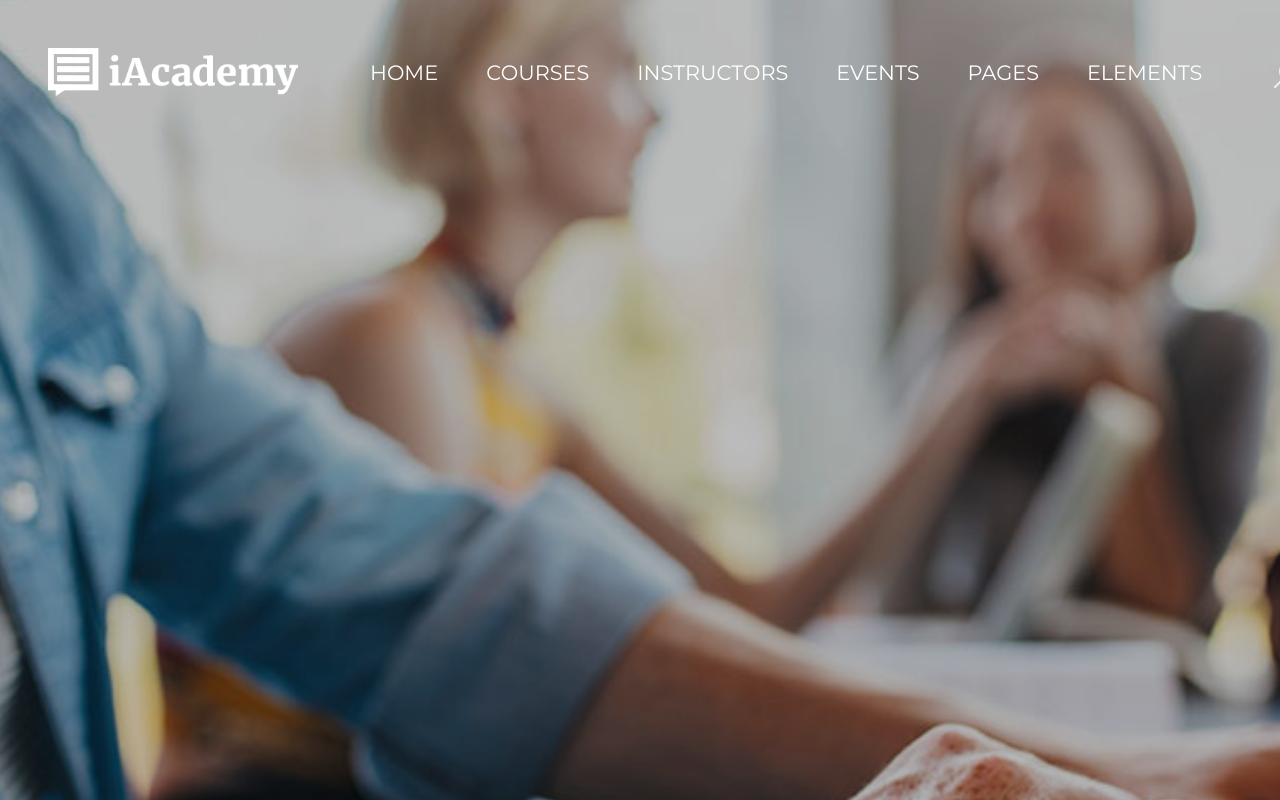
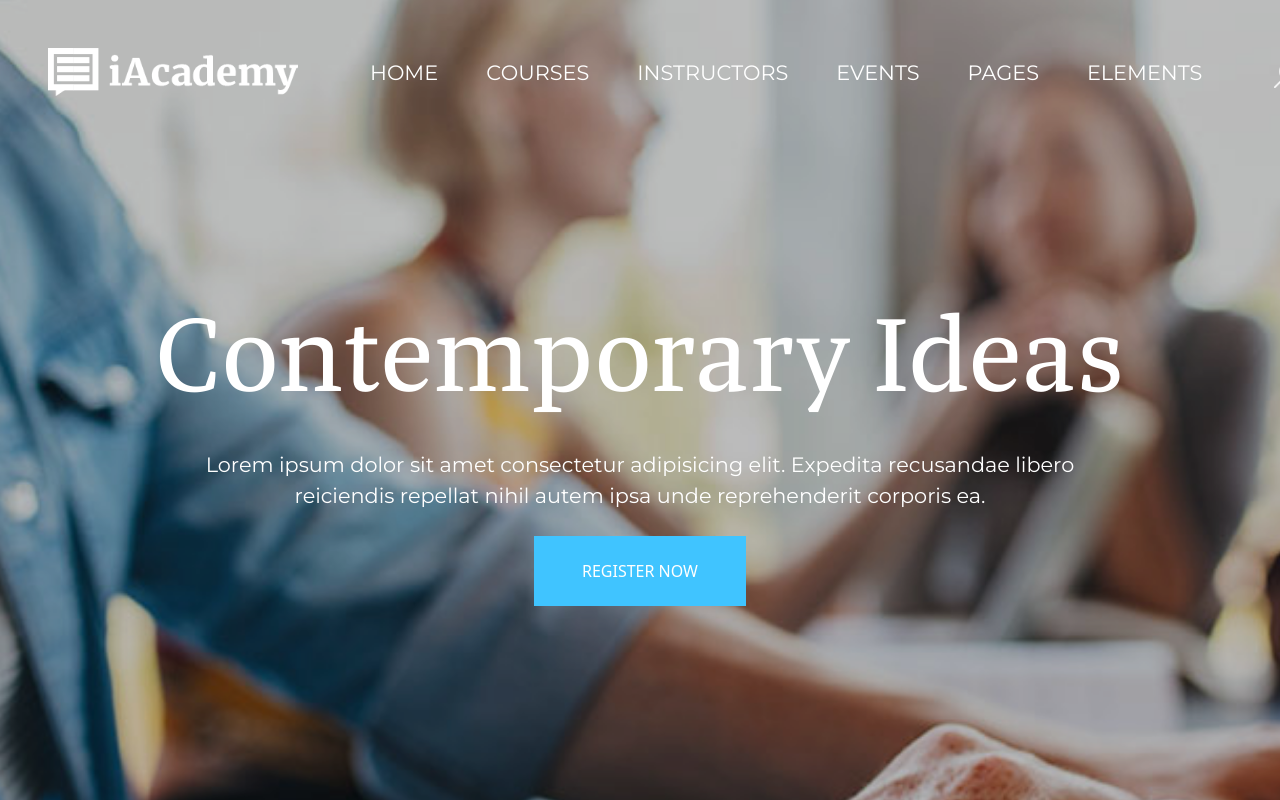
Before and after one commit to lucafranzoi98/proj-html-vuejs, a Vue app: page / in a window 1280 px wide. Shown: the top 800 px of the page. Built offline with nearby package versions, Linux system fonts and the light colour scheme.

Commit message:
add jumbotron

```diff
--- a/src/assets/scss/app.scss
+++ b/src/assets/scss/app.scss
@@ -39,4 +39,30 @@ header{
       border-radius: 50%;
       font-size: 0.75rem;
    }
+
+   .jumbo{
+      margin-top: -150px;
+
+      h1{
+         font-family: Tasman;
+         font-size: 7rem;
+         font-weight: 500;
+      }
+
+      p{
+         font-family: Montserrat;
+         font-size: 1.3rem;
+      }
+
+      a{
+         background-color: $ia-primary;
+         padding: 1.5rem 3rem;
+         color: white;
+         text-decoration: none;
+         text-transform: uppercase;
+         font-weight: 500;
+      }
+   }
+
+
 }
--- a/src/components/AppHeader.vue
+++ b/src/components/AppHeader.vue
@@ -1,10 +1,12 @@
 <script>
 import AppNavbar from './AppNavbar.vue';
+import AppJumbotron from './AppJumbotron.vue';
 
 export default{
    name: "AppHeader",
    components: {
-      AppNavbar
+      AppNavbar,
+      AppJumbotron
    }
 }
 </script>
@@ -13,10 +15,14 @@ export default{
 
    <header>
 
-      <div class="darker-layer">
+      <div class="darker-layer d-flex flex-column justify-content-between p-5">
+
          <AppNavbar></AppNavbar>
+
+         <AppJumbotron></AppJumbotron>
+
+         <div>CIAO</div>
       </div>
-
 
    </header>
 
--- /dev/null
+++ b/src/components/AppJumbotron.vue
@@ -0,0 +1,16 @@
+<script>
+export default{
+   name: "AppJumbotron"
+}
+
+</script>
+
+<template>
+
+   <div class="text-center text-white container jumbo">
+      <h1 class="mb-4">Contemporary Ideas</h1>
+      <p class="px-5 mx-5 mb-5">Lorem ipsum dolor sit amet consectetur adipisicing elit. Expedita recusandae libero reiciendis repellat nihil autem ipsa unde reprehenderit corporis ea.</p>
+      <a href="#" class="text-uppercase">Register now</a>
+   </div>
+
+</template>
--- a/src/components/AppNavbar.vue
+++ b/src/components/AppNavbar.vue
@@ -13,7 +13,7 @@ export default{
 
 <template>
 
-   <nav class="p-5 d-flex align-items-center justify-content-between">
+   <nav class="d-flex align-items-center justify-content-between">
       <a href="#"><img src="../assets/img/img/logo-light.png" alt="iacademy-logo" width="250"></a>
       <div class="d-flex justify-content-between mx-5">
          <a href="#" v-for="item in state.navbarItems" class="text-white text-uppercase fw-medium mx-4">{{ item }}</a>
```
